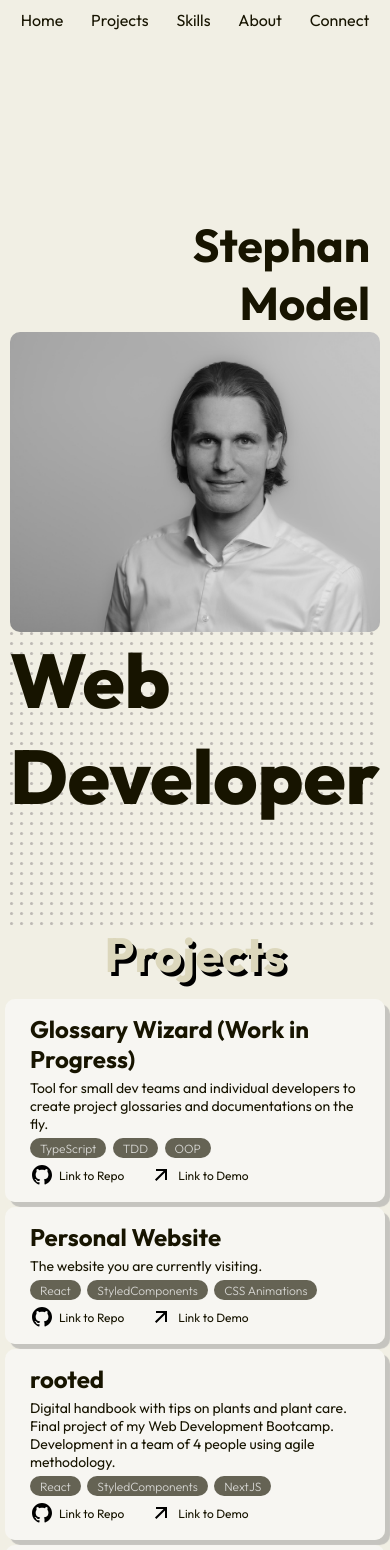
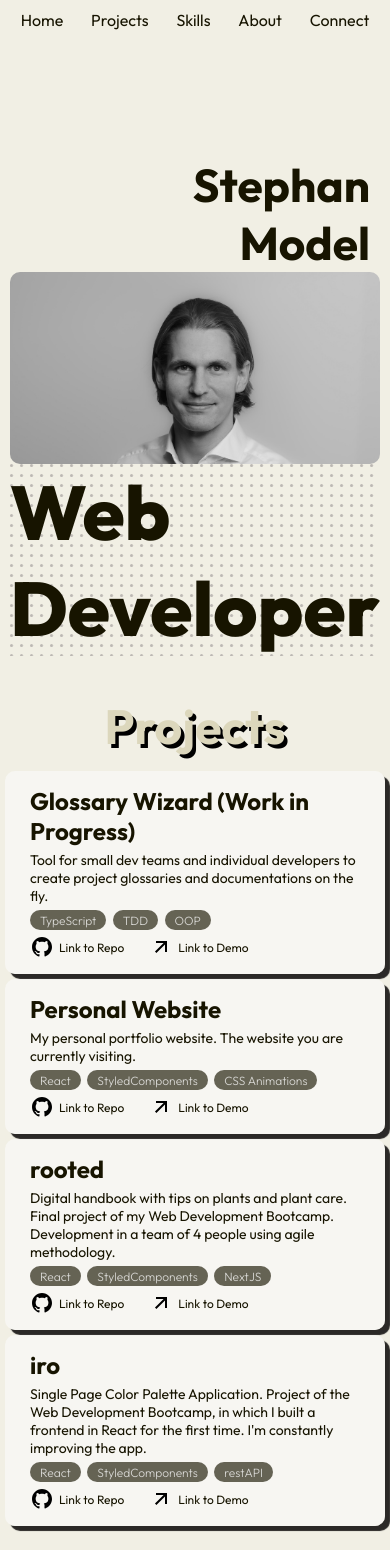
Before and after one commit to StephMode/personal-website, a React (Vite) app: page / in a window 390 px wide. Shown: the top 1550 px of the page. Built offline with nearby package versions, Linux system fonts and the light colour scheme.

Commit message:
refactor: further improvements to component styling for better UX on mobile

```diff
--- a/src/App.jsx
+++ b/src/App.jsx
@@ -60,6 +60,9 @@
   align-items: center;
   padding-top: 40px;
   gap: 10px;
+  @media screen and (max-width: 840px) {
+    height: 100%;
+  }
 `;
 
 StyledSection.defaultProps = {
--- a/src/components/layout/ProjectTile.jsx
+++ b/src/components/layout/ProjectTile.jsx
@@ -40,9 +40,14 @@
   background-color: var(--backgroundColor-element-light);
   border-radius: 10px;
   box-shadow: 5px 5px 0.75px var(--boxShadow-color-light);
+  &:hover {
+    box-shadow: 5px 5px 0.75px var(--boxShadow-color-primary);
+    transition: all 0.15s ease-in-out 0.2s;
+  }
   @media screen and (max-width: 840px) {
     padding: var(--padding-xs);
     width: 100%;
+    box-shadow: 5px 5px 0.75px var(--boxShadow-color-primary);
   }
 `;
 
--- a/src/components/pages/HomePage.jsx
+++ b/src/components/pages/HomePage.jsx
@@ -24,8 +24,8 @@
   grid-template-rows: repeat(2, minmax(300px, 1fr));
 
   @media screen and (max-width: 840px) {
-    grid-template-columns: repeat(1, minmax(300px, 1fr));
-    grid-template-rows: repeat(3, minmax(300px, 1fr));
+    grid-template-columns: repeat(1, minmax(100px, 1fr));
+    grid-template-rows: repeat(3, minmax(100px, 1fr));
   }
 `;
 
--- a/src/lib/projects.js
+++ b/src/lib/projects.js
@@ -10,7 +10,8 @@
   },
   {
     title: "Personal Website",
-    description: "The website you are currently visiting.",
+    description:
+      "My personal portfolio website. The website you are currently visiting.",
     technologies: ["React", "StyledComponents", "CSS Animations"],
     imageURL: "/images/project-showcase-portfolio-website.png",
     repoLinkURL: "https://github.com/StephMode/plant-pal",
```
